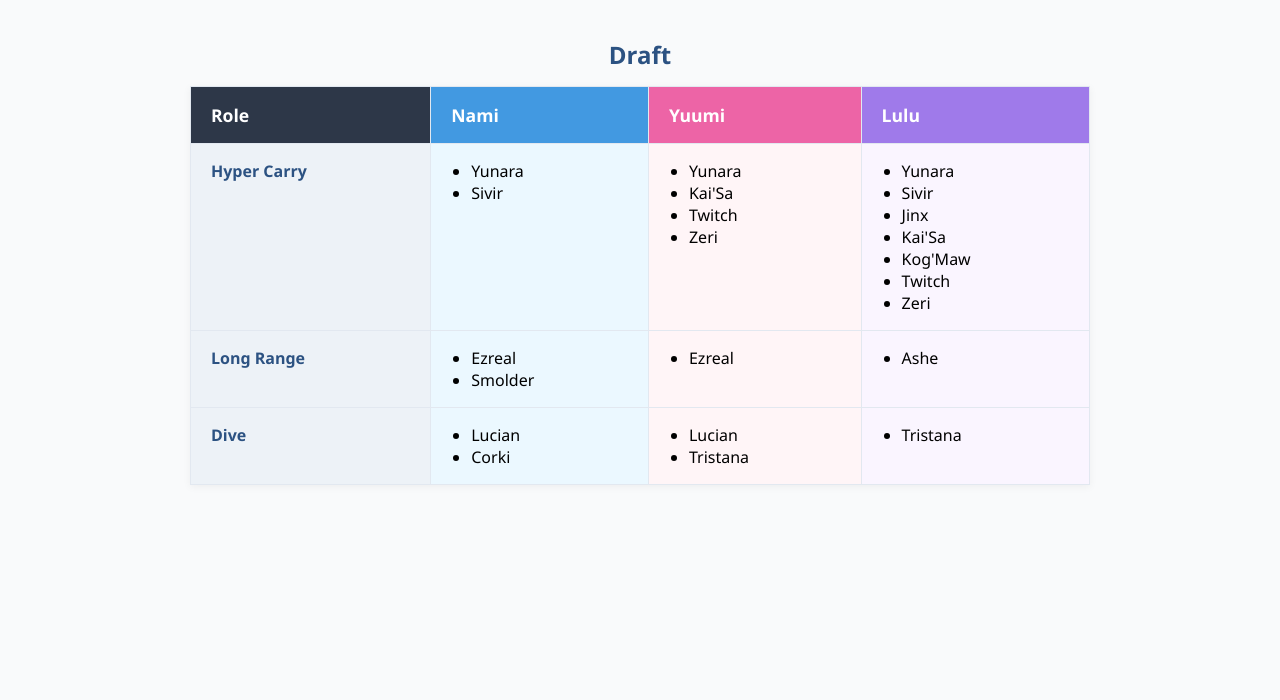
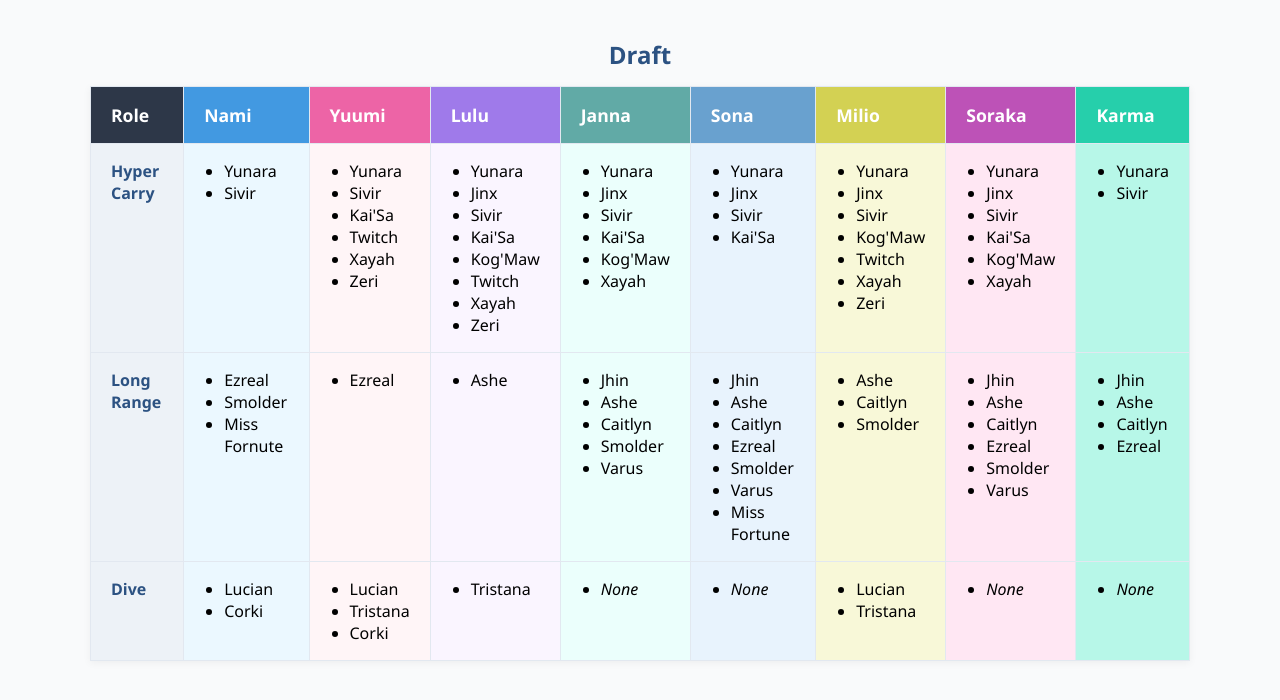
Before and after one commit to 1qrow/LoL, a plain HTML site: page index.html in a window 1280 px wide. Drawn offline with Linux system fonts and the light colour scheme.

Commit message:
index.html

```diff
--- a/index.html
+++ b/index.html
@@ -13,7 +13,7 @@
     table {
       border-collapse: collapse;
       width: 100%;
-      max-width: 900px;
+      max-width: 1100px;
       margin: auto;
       background-color: white;
       box-shadow: 0 2px 8px rgba(0, 0, 0, 0.05);
@@ -48,6 +48,21 @@
     th.lulu {
       background-color: #9f7aea;
     }
+    th.janna {
+      background-color: #61aaa6;
+    }
+    th.sona {
+      background-color: #69a1cf;
+    }
+    th.milio {
+      background-color: #d3d153;
+    }
+    th.soraka {
+      background-color: #bd52b7;
+    }
+    th.karma {
+      background-color: #26cfab;
+    }
     td.role-name {
       font-weight: bold;
       color: #2c5282;
@@ -61,6 +76,21 @@
     }
     td.lulu {
       background-color: #faf5ff;
+    }
+    td.janna {
+      background-color: #ebfffc;
+    }
+    td.sona {
+      background-color: #e8f3fd;
+    }
+    td.milio {
+      background-color: #f8f8d8;
+    }
+    td.soraka {
+      background-color: #ffe7f3;
+    }
+    td.karma {
+      background-color: #b7f7e8;
     }
     ul {
       padding-left: 20px;
@@ -79,6 +109,11 @@
       <th class="nami">Nami</th>
       <th class="yuumi">Yuumi</th>
       <th class="lulu">Lulu</th>
+      <th class="janna">Janna</th>
+      <th class="sona">Sona</th>
+      <th class="milio">Milio</th>
+      <th class="soraka">Soraka</th>
+      <th class="karma">Karma</th>
     </tr>
   </thead>
   <tbody>
@@ -93,20 +128,69 @@
       <td class="yuumi">
         <ul>
           <li>Yunara</li>
+          <li>Sivir</li>
           <li>Kai'Sa</li>
           <li>Twitch</li>
+          <li>Xayah</li>
           <li>Zeri</li>
         </ul>
       </td>
       <td class="lulu">
         <ul>
           <li>Yunara</li>
+          <li>Jinx</li>
           <li>Sivir</li>
-          <li>Jinx</li>
           <li>Kai'Sa</li>
           <li>Kog'Maw</li>
           <li>Twitch</li>
+          <li>Xayah</li>
           <li>Zeri</li>
+        </ul>
+      </td>
+      <td class="janna">
+        <ul>
+          <li>Yunara</li>
+          <li>Jinx</li>
+          <li>Sivir</li>
+          <li>Kai'Sa</li>
+          <li>Kog'Maw</li>
+          <li>Xayah</li>
+        </ul>
+      </td>
+      <td class="sona">
+        <ul>
+          <li>Yunara</li>
+          <li>Jinx</li>
+          <li>Sivir</li>
+          <li>Kai'Sa</li>
+        </ul>
+      </td>
+      <td class="milio">
+        <ul>
+          <li>Yunara</li>
+          <li>Jinx</li>
+          <li>Sivir</li>
+          <li>Kog'Maw</li>
+          <li>Twitch</li>
+          <li>Xayah</li>
+          <li>Zeri</li>
+        </ul>
+      </td>
+      </td>
+      <td class="soraka">
+        <ul>
+          <li>Yunara</li>
+          <li>Jinx</li>
+          <li>Sivir</li>
+          <li>Kai'Sa</li>
+          <li>Kog'Maw</li>
+          <li>Xayah</li>
+        </ul>
+      </td>
+      <td class="karma">
+        <ul>
+          <li>Yunara</li>
+          <li>Sivir</li>
         </ul>
       </td>
     </tr>
@@ -116,6 +200,7 @@
         <ul>
           <li>Ezreal</li>
           <li>Smolder</li>
+          <li>Miss Fornute</li>
         </ul>
       </td>
       <td class="yuumi">
@@ -126,6 +211,51 @@
       <td class="lulu">
         <ul>
           <li>Ashe</li>
+        </ul>
+      </td>
+      <td class="janna">
+        <ul>
+          <li>Jhin</li>
+          <li>Ashe</li>
+          <li>Caitlyn</li>
+          <li>Smolder</li>
+          <li>Varus</li>
+        </ul>
+      </td>
+      <td class="sona">
+        <ul>
+          <li>Jhin</li>
+          <li>Ashe</li>
+          <li>Caitlyn</li>
+          <li>Ezreal</li>
+          <li>Smolder</li>
+          <li>Varus</li>
+          <li>Miss Fortune</li>
+        </ul>
+      </td>
+      <td class="milio">
+        <ul>
+          <li>Ashe</li>
+          <li>Caitlyn</li>
+          <li>Smolder</li>
+        </ul>
+      </td>
+      <td class="soraka">
+        <ul>
+          <li>Jhin</li>
+          <li>Ashe</li>
+          <li>Caitlyn</li>
+          <li>Ezreal</li>
+          <li>Smolder</li>
+          <li>Varus</li>
+        </ul>
+      </td>
+      <td class="karma">
+        <ul>
+          <li>Jhin</li>
+          <li>Ashe</li>
+          <li>Caitlyn</li>
+          <li>Ezreal</li>
         </ul>
       </td>
     </tr>
@@ -141,11 +271,38 @@
         <ul>
           <li>Lucian</li>
           <li>Tristana</li>
+          <li>Corki</li>
         </ul>
       </td>
       <td class="lulu">
         <ul>
           <li>Tristana</li>
+        </ul>
+      </td>
+      <td class="janna">
+        <ul>
+          <li><em>None</em></li>
+        </ul>
+      </td>
+      <td class="sona">
+        <ul>
+          <li><em>None</em></li>
+        </ul>
+      </td>
+      <td class="milio">
+        <ul>
+          <li>Lucian</li>
+          <li>Tristana</li>
+        </ul>
+      </td>
+      <td class="soraka">
+        <ul>
+          <li><em>None</em></li>
+        </ul>
+      </td>
+      <td class="karma">
+        <ul>
+          <li><em>None</em></li>
         </ul>
       </td>
     </tr>
```
